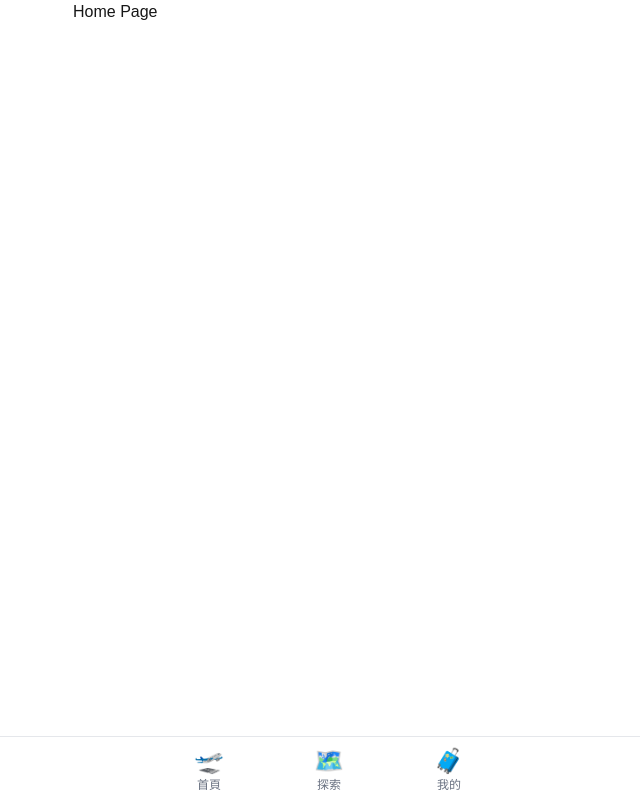
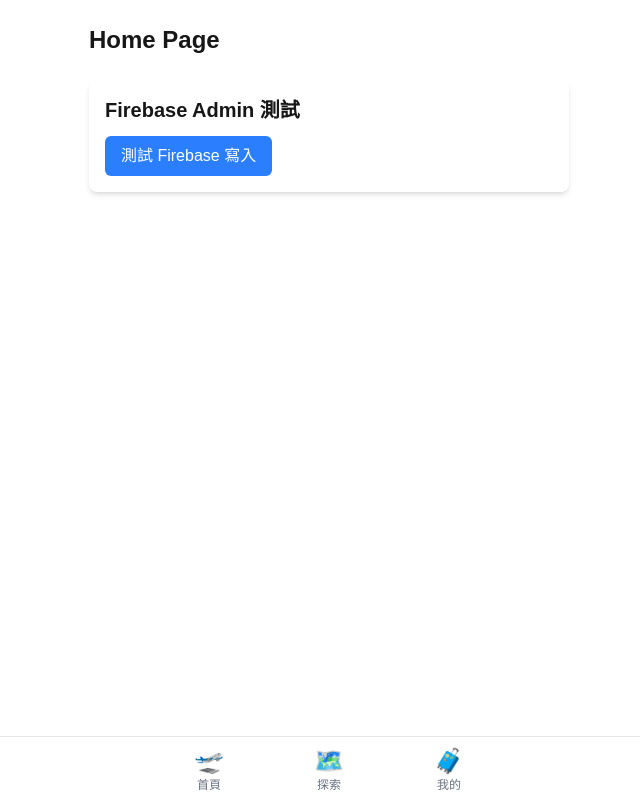
Before and after one commit to ac7x/lin-llc-liff, a Next.js app: page / in a window 1280 px wide. Shown: the whole page, without its empty margins (311-951 px from the left). Built offline with nearby package versions, Linux system fonts and the light colour scheme.

Commit message:
新增 Firebase Admin 寫入測試功能，實現測試數據寫入並顯示結果

```diff
--- /dev/null
+++ b/src/app/actions/test-firebase.ts
@@ -0,0 +1,32 @@
+'use server'
+
+import { writeData } from "@/modules/shared/infrastructure/persistence/firebase/firebase-admin";
+
+/**
+ * 測試 Firebase Admin 寫入功能的 Server Action
+ * @returns 寫入結果
+ */
+export async function testFirebaseWrite() {
+    try {
+        const testData = {
+            timestamp: new Date().toISOString(),
+            message: "This is a test write operation",
+            success: true
+        };
+
+        // 生成一個唯一ID作為文件ID
+        const docId = `test-${Date.now()}`;
+
+        // 測試寫入到 "test-data" 集合
+        await writeData('test-data', docId, testData);
+
+        return { success: true, docId, message: `成功寫入測試數據 ID: ${docId}` };
+    } catch (error) {
+        console.error('Firebase 寫入測試失敗:', error);
+        return {
+            success: false,
+            error: error instanceof Error ? error.message : String(error),
+            message: '寫入測試失敗，請查看控制台'
+        };
+    }
+}
--- a/src/app/page.tsx
+++ b/src/app/page.tsx
@@ -3,10 +3,13 @@
 import { useLiff } from "@/modules/liff/interfaces";
 import { GlobalBottomNav } from "@/modules/shared/interfaces/navigation/GlobalBottomNav"; // 引入 GlobalBottomNav
 import { useEffect, useState } from "react";
+import { testFirebaseWrite } from "./actions/test-firebase";
 
 export default function HomePage() {
   const { state } = useLiff();
   const [showToast, setShowToast] = useState(false);
+  const [testResult, setTestResult] = useState<{ success?: boolean; message?: string } | null>(null);
+  const [isLoading, setIsLoading] = useState(false);
 
   useEffect(() => {
     if (state.isInitialized) {
@@ -23,9 +26,47 @@
     }
   }, [state.isInitialized]);
 
+  // Firebase 寫入測試處理函數
+  const handleTestFirebaseWrite = async () => {
+    setIsLoading(true);
+    setTestResult(null);
+    try {
+      const result = await testFirebaseWrite();
+      setTestResult(result);
+    } catch (error) {
+      setTestResult({
+        success: false,
+        message: error instanceof Error ? error.message : '未知錯誤'
+      });
+    } finally {
+      setIsLoading(false);
+    }
+  };
+
   return (
-    <main className="relative pb-16">
-      <h1>Home Page</h1>
+    <main className="relative pb-16 px-4 py-6 flex flex-col gap-6">
+      <h1 className="text-2xl font-bold">Home Page</h1>
+
+      {/* Firebase 寫入測試卡片 */}
+      <div className="bg-white rounded-lg shadow-md p-4">
+        <h2 className="text-xl font-semibold mb-3">Firebase Admin 測試</h2>
+        <button
+          onClick={handleTestFirebaseWrite}
+          disabled={isLoading}
+          className={`px-4 py-2 rounded-md text-white ${isLoading ? 'bg-gray-500' : 'bg-blue-500 hover:bg-blue-600'
+            } transition-colors`}
+        >
+          {isLoading ? '處理中...' : '測試 Firebase 寫入'}
+        </button>
+
+        {testResult && (
+          <div className={`mt-4 p-3 rounded-md ${testResult.success ? 'bg-green-100 text-green-800' : 'bg-red-100 text-red-800'
+            }`}>
+            <p className="font-medium">{testResult.success ? '✅ 成功' : '❌ 失敗'}</p>
+            <p className="text-sm mt-1">{testResult.message}</p>
+          </div>
+        )}
+      </div>
 
       {/* 初始化成功提示 */}
       {showToast && (
```
